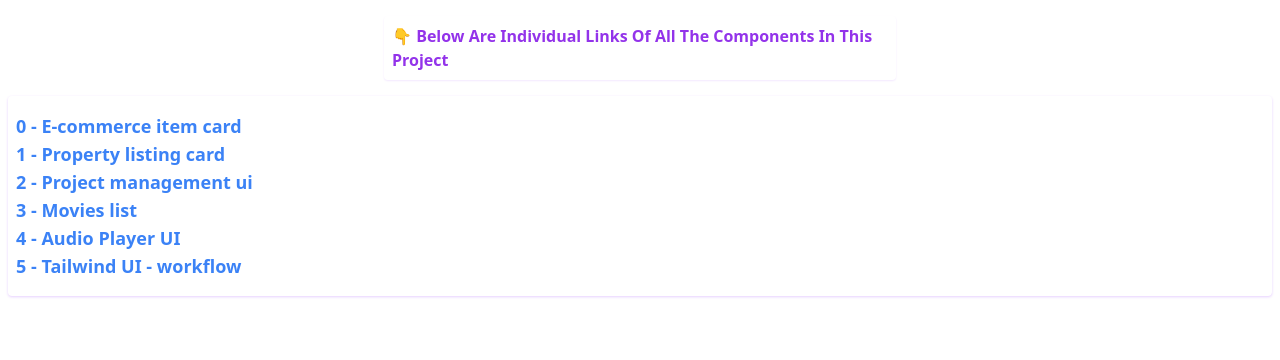
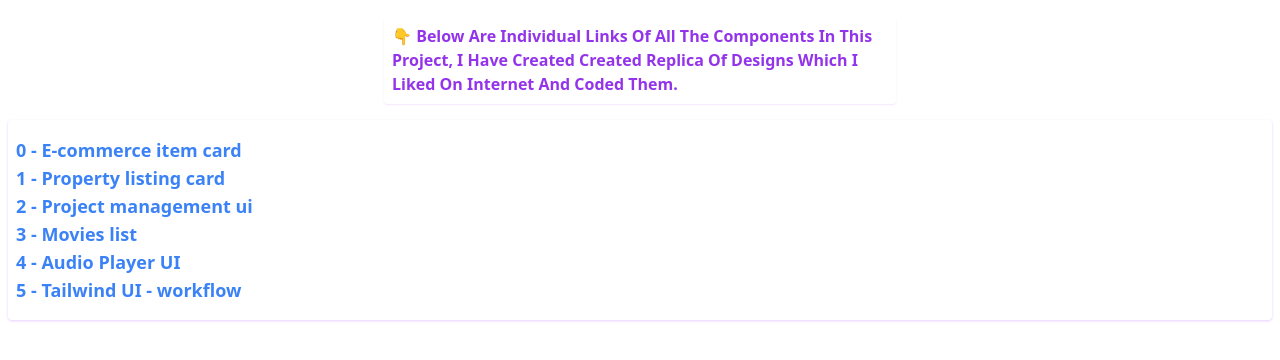
Before and after one commit to consciousprogramer/css_practice, a Next.js app: page / in a window 1280 px wide. Shown: the top 360 px of the page. Built offline with nearby package versions, Linux system fonts and the light colour scheme.

Commit message:
for hitesh chaudhary fix:1

```diff
--- a/pages/index.js
+++ b/pages/index.js
@@ -1,5 +1,5 @@
 import { nanoid } from "nanoid"
-import { useEffect, useMemo } from "react"
+import { useEffect } from "react"
 
 const uniqueIds = []
 export default function Home() {
@@ -9,7 +9,10 @@
     { name: "Project management ui", link: "/components/ProjectItems" },
     { name: "Movies list", link: "/components/MoviesList" },
     { name: "Audio Player UI", link: "/components/MusicPlayer" },
-    { name: "Tailwind UI - workflow", link: "/components/tailwindUI/WorkflowPage" },
+    {
+      name: "Tailwind UI - workflow",
+      link: "/components/tailwindUI/WorkflowPage",
+    },
   ]
 
   useEffect(() => {
@@ -22,7 +25,9 @@
   return (
     <div className="tw-min-h-screen tw-m-0">
       <h1 className="tw-max-w-lg tw-my-4 tw-capitalize tw-text-purple-600 tw-font-semibold tw-mx-auto tw-p-2 tw-rounded tw-shadow-purple-100 tw-shadow-sm">
-        👇 below are individual links of all the components in this project
+        👇 below are individual links of all the components in this project, I
+        have created created replica of designs which I liked on internet and
+        coded them.
       </h1>
       <section className="tw-shadow tw-shadow-purple-200 tw-mx-2 tw-rounded tw-py-4 tw-px-2">
         <ol>
```
